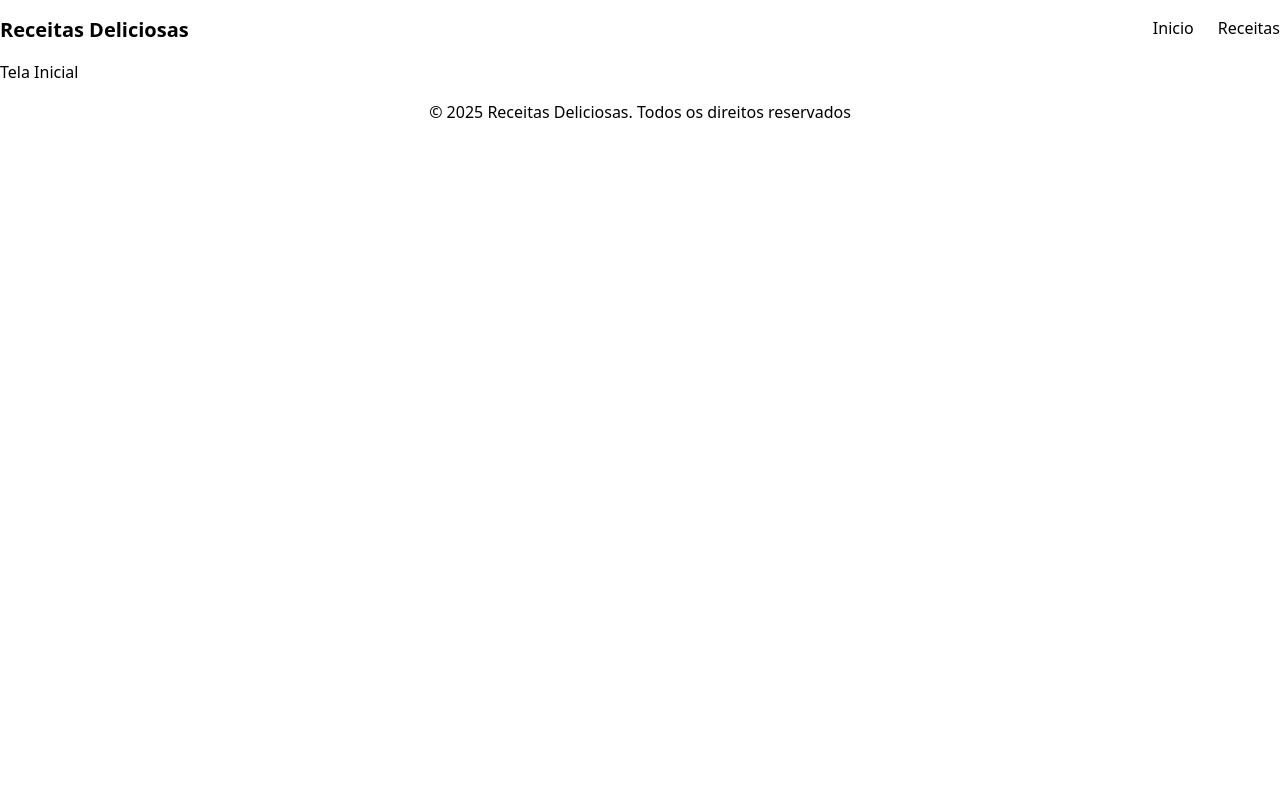
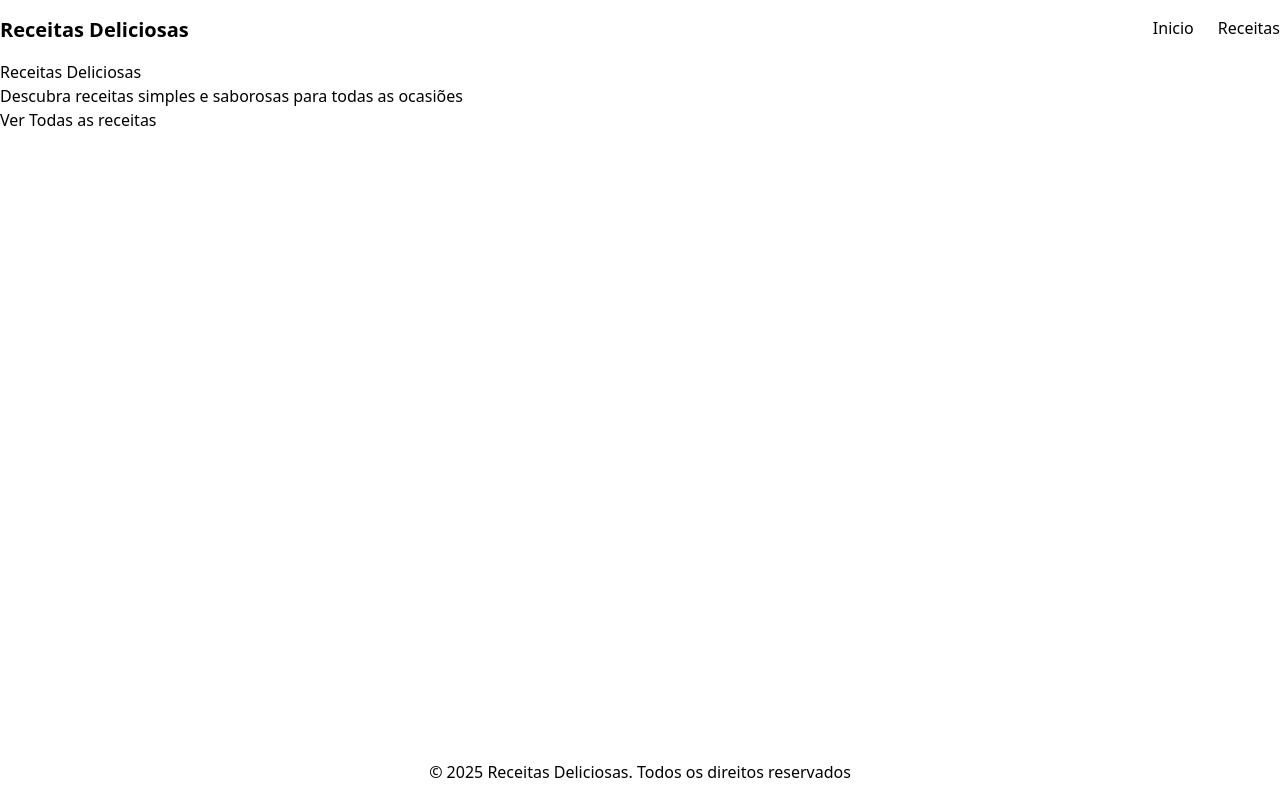
Before and after one commit to enriquemantovani/Site--receitas, a Next.js app: page / in a window 1280 px wide. Built offline with nearby package versions, Linux system fonts and the light colour scheme.

Commit message:
feat: estrutura da secao Hero

```diff
--- a/src/app/layout.tsx
+++ b/src/app/layout.tsx
@@ -22,7 +22,7 @@
   return (
     <html lang="pt-BR">
       <body
-        className={`${inter.variable} antialiased min-h-screren flex flex-col`}
+        className={`${inter.variable} antialiased min-h-screen flex flex-col`}
       >
         <Header/>
         {children}
--- a/src/app/page.tsx
+++ b/src/app/page.tsx
@@ -1,8 +1,20 @@
+import Link from "next/link";
 
 export default function Home() {
   return (
   <main className="flex-grow">
-    <h1>Tela Inicial</h1>
+    <div className= "container mx-auto">
+      {/* seção Hero */}
+
+      <section>
+        <h1>Receitas Deliciosas</h1>
+        <p>Descubra receitas simples e saborosas para todas as ocasiões</p>
+
+        <Link href= "/receitas">
+        Ver Todas as receitas</Link>
+      </section>
+
+    </div>
   </main>
   );
 }
```
